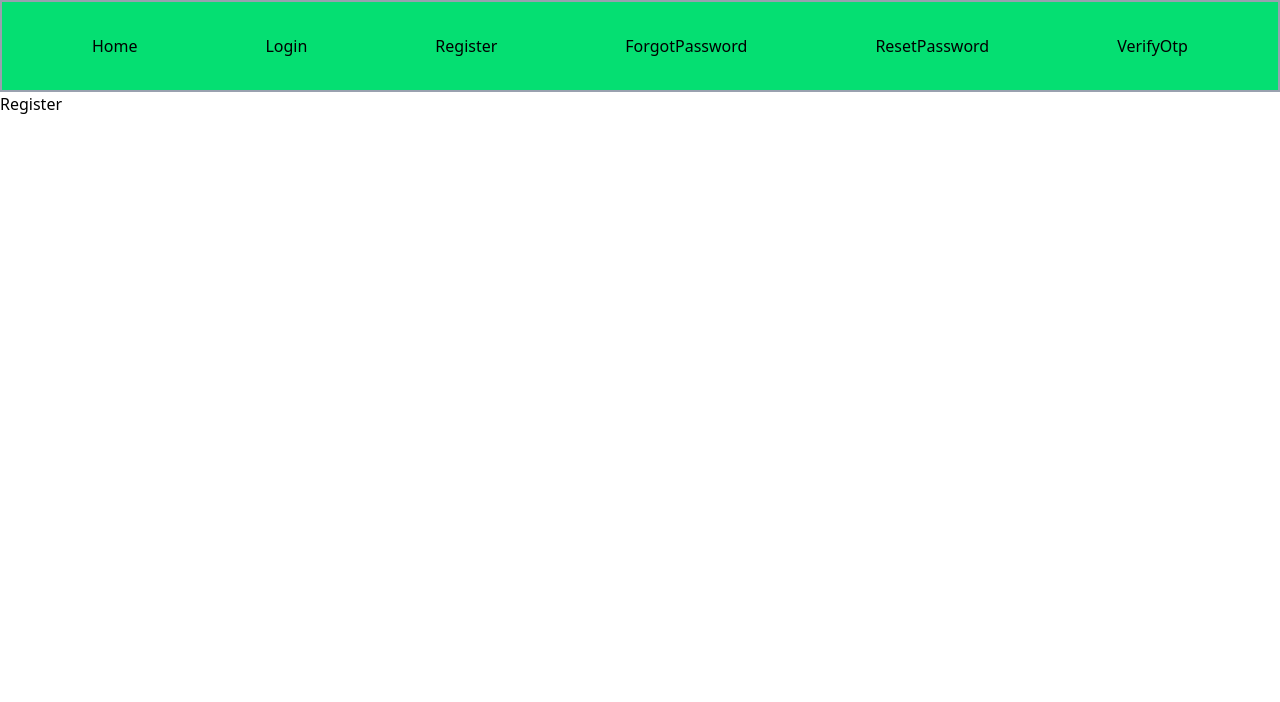
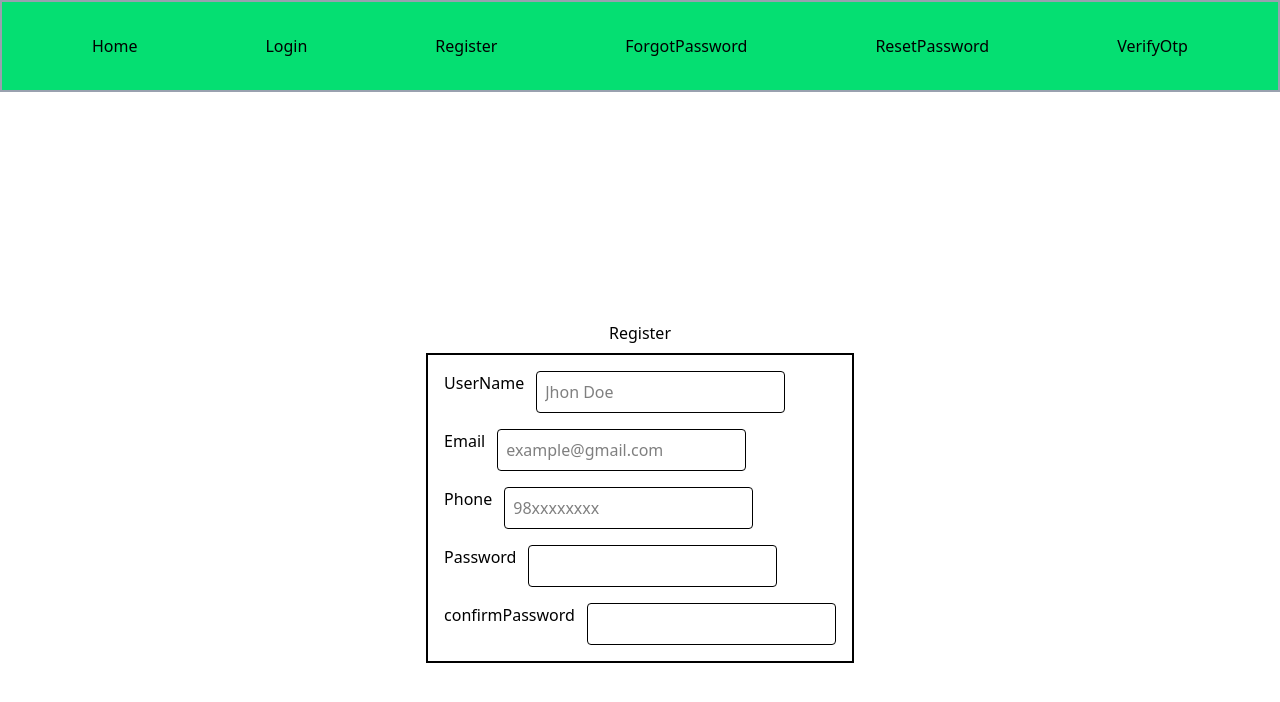
Before and after one commit to AditTamang/e-commerce-MERN, a React (Vite) app in the folder frontend/vite-project/: page /register in a window 1280 px wide. Shown: the top 702 px of the page. Built offline with nearby package versions, Linux system fonts and the light colour scheme.

Commit message:
feat: adding the register and login page.

```diff
--- /dev/null
+++ b/frontend/vite-project/src/components/TextField.jsx
@@ -0,0 +1,26 @@
+const Textfield = ({
+    label,
+    onChange,
+    id,
+    value,
+    placeholder,
+    required = false,
+    type = "text",
+}) => {
+    return (
+        <div className={"flex gap-3"}>
+            <label htmlFor={id}>{label}</label>
+            <input
+                className="border border-gray-600 rounded p-2"
+                type={type}
+                id={id}
+                placeholder={placeholder}
+                value={value}
+                required={required}
+                onChange={onChange}
+            />
+        </div>
+    );
+};
+
+export default Textfield;
--- a/frontend/vite-project/src/pages/Login.jsx
+++ b/frontend/vite-project/src/pages/Login.jsx
@@ -1,31 +1,63 @@
-import React from 'react'
+import { useState } from "react";
 
 const Login = () => {
+  const [email, setEmail] = useState("");
+  const [password, setPassword] = useState("");
 
-    const handleSubmit = (e) => {
-        e.preventDefault()
-        console.log("hrlloew done")
-    }
+  const handleSubmit = (e) => {
+    e.preventDefault();
+    // console.log(email,password)
+  };
+  return (
+    <>
+      <div className="h-screen flex flex-col items-center justify-center ">
+        <div>Login</div>
+        <div>
+          <form
+            onSubmit={handleSubmit}
+            className="p-4 border flex flex-col gap-4"
+          >
+            {/* Email */}
 
-    return (
-        <>
-            <div>Login
-                <form onSubmit={handleSubmit}>
-                    <div>
-                        <label htmlFor='email' > Email</label>
-                        <input className='gap-4' id="email" type='text' placeholder='Enter your Email..' />
-                    </div>
+            <TextField
+              label={"Email"}
+              id="email"
+              placeholder="example@gmail.com"
+              value={email}
+              onChange={(e) => setEmail(e.target.value)}
+            />
 
-                    <div>
-                        <label htmlFor='password'>Password</label>
-                        <input className='md:text-19' id="password" type="password" placeholder='*******' />
-                    </div>
+            {/* Password */}
+            <TextField
+              type="password"
+              label={"Password"}
+              id={"password"}
+              placeholder=""
+              value={password}
+              onChange={(e) => setPassword(e.target.value)}
+            />
+            <button type="submit">Submit</button>
+          </form>
+        </div>
+      </div>
+    </>
+  );
+};
 
-                    <button type='submit' >Submit</button>
-                </form>
-            </div>
-        </>
-    )
+export default Login;
+
+{
+  /* Internal Font halako react la nai daako */
+}
+{
+  /* <p style={{fontFamily:"italic",fontWeight:"bold"}}>HEllo World</p>
+    <p style={{fontFamily:"sans-serif"}}>HEllo</p> */
 }
 
-export default Login
+{
+  /* External font halako google font batw */
+}
+{
+  /* <p className="Font1">Hello World</p>
+ <p className="Font2">Hello</p> */
+}
--- a/frontend/vite-project/src/pages/Register.jsx
+++ b/frontend/vite-project/src/pages/Register.jsx
@@ -1,9 +1,72 @@
-import React from 'react'
+import React, {useState} from "react";
+import TextField from "../components/TextField";
+
 
 const Register = () => {
+  const [email, setEmail] = useState("");
+  const [password, setPassword] = useState("");
+  const [confirmpassword, setConfirmPassword] = useState("");
+  const [UserName, setUserName] = useState("");
+  const [phone, setPhone] = useState("");
+
+  const handleSubmit = (e) => {
+    e.preventDefault();
+  };
+
   return (
-    <div>Register</div>
-  )
-}
+    <div className="flex flex-col gap-2 items-center justify-center h-screen">
+      <div>Register</div>
 
-export default Register
+      <form onSubmit={handleSubmit} className="flex flex-col gap-4 border-2 p-4">
+
+        {/* UserName */}
+        <TextField
+          label={"UserName"}
+          id="UserName"
+          placeholder="Jhon Doe"
+          value={UserName}
+          onChange={(e) => setUserName (e.target.value)}
+         />
+
+        {/* Email */}
+        <TextField
+          label={"Email"}
+          id="email"
+          placeholder="example@gmail.com"
+          value={email}
+          onChange={(e) => setEmail(e.target.value)}
+        />
+
+        {/* Phone */}
+        <TextField
+          label={"Phone"}
+          id="Phone"
+          placeholder="98xxxxxxxx"
+          value={phone}
+          onChange={(e) => setPhone(e.target.value)}
+        />
+
+        {/* Password */}
+        <TextField
+          type="password"
+          label={"Password"}
+          id={"password"}
+          placeholder=""
+          value={password}
+          onChange={(e) => setPassword(e.target.value)}
+        />
+        {/* confirmPassword */}
+        <TextField
+          type="confirmPassword"
+          label={"confirmPassword"}
+          id={"ConfirmPassword"}
+          placeholder=""
+          value={confirmpassword}
+          onChange={(e) => setConfirmPassword(e.target.value)}
+        />
+      </form>
+    </div>
+  );
+};
+
+export default Register;
```
